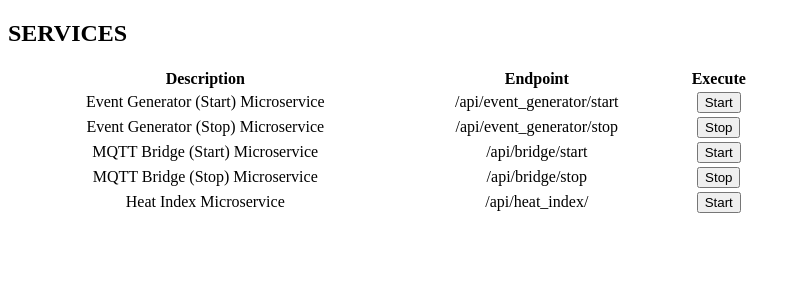
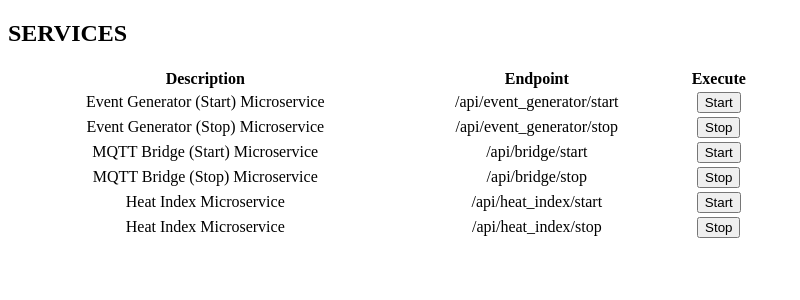
Before and after one commit to aldemarf/psd-201901, a Flask app: page / in a window 1280 px wide. Shown: the top 300 px of the page, without its empty margins (0-800 px from the left). Run offline with Flask 2, Linux system fonts and the light colour scheme.

Commit message:
New route Stop HI | Minor refactorings | Updated services html

```diff
--- a/microservices/app.py
+++ b/microservices/app.py
@@ -1,12 +1,10 @@
+from threading import Thread
 from flask import Flask, make_response, jsonify, request, abort, render_template
-
-from conf import PUBLISH_INTERVAL
-from distance import calc_distance, nearest
-from heat_index import start_hi_calc
+from conf import PUBLISH_INTERVAL, KAFKA_HOST, KAFKA_PORT
+from distance import nearest
+from heat_index import start_hi_calc, stop_heat_index, create_spark_session
 from stations.event_generator import process_all_stations, process_single_station, stop_generator
 from stations import bridge_kafka_tb
-from thingsboard.api import *
-from distance.method import *
 
 import logging
 
@@ -14,7 +12,7 @@ import logging
 logging.basicConfig(level=logging.INFO, format='%(asctime)s %(name)-10s %(levelname)-6s %(message)s')
 
 app = Flask(__name__)
-
+sparkSession = None
 
 @app.route('/')
 def api():
@@ -82,12 +80,27 @@ def show_help_hi():
     return 'Starts Heat Index Spark Service'
 
 
-@app.route('/api/heat_index/', methods=['GET'])
+@app.route('/api/heat_index/start', methods=['GET'])
 def calc_hi():
-    start_hi_calc()
+    global threads, sparkSession
+
+    sparkSession = create_spark_session()
+    thread = Thread(target=start_hi_calc,
+                    args=(sparkSession, KAFKA_HOST, KAFKA_PORT),
+                    name=f'Thread-Spark_HeatIndex')
+    threads.add(thread)
+    thread.daemon = False
+    thread.start()
+    logging.info(f'Started Thread-Spark_HeatIndex')
 
     return f'<h2>Heat Index Calculation: OK!<h2>' \
-               f'Processing all stations HI</br>'
+           f'Processing all stations HI</br>'
+
+
+@app.route('/api/heat_index/stop', methods=['GET'])
+def stop_calc_hi():
+    global threads, sparkSession
+    return stop_heat_index(sparkSession, threads)
 
 
 #################################################
@@ -146,10 +159,11 @@ def start_generate_events():
 def start_generate_events_single_station(station):
     global threads
 
-    stations = {thread.name for thread in threads}
+    if len(threads) > 1:
+        stations = {thread.name for thread in threads}
 
-    if running and station in stations:
-        return abort(405)
+        if running and station in stations:
+            return abort(405)
 
     try:
         interval = float(request.args['interval'])
@@ -192,9 +206,8 @@ def start_bridge():
 @app.route('/api/bridge/stop', methods=['GET'])
 def stop_MQTT_bridge():
     logging.info('Stopping events generation')
-    status = bridge_kafka_tb.stop_bridge()
-    return f'<h3>Stopped events generation</h3>' \
-           f'{status}'
+    bridge_kafka_tb.stop_bridge()
+    return f'<h3>Stopped events generation</h3>'
 
 
 
--- a/microservices/templates/services.html
+++ b/microservices/templates/services.html
@@ -51,11 +51,20 @@
         </tr>
         <tr>
             <td>Heat Index Microservice</td>
-            <td>/api/heat_index/</td>
+            <td>/api/heat_index/start</td>
             <td>
                 <input type="button"
-                       onclick="window.open('/api/heat_index', '','width=500,height=400');"
+                       onclick="window.open('/api/heat_index/start', '','width=500,height=400');"
                        value="Start" />
+            </td>
+        </tr>
+        <tr>
+            <td>Heat Index Microservice</td>
+            <td>/api/heat_index/stop</td>
+            <td>
+                <input type="button"
+                       onclick="window.open('/api/heat_index/stop', '','width=500,height=400');"
+                       value="Stop" />
             </td>
         </tr>
     </table>
```
